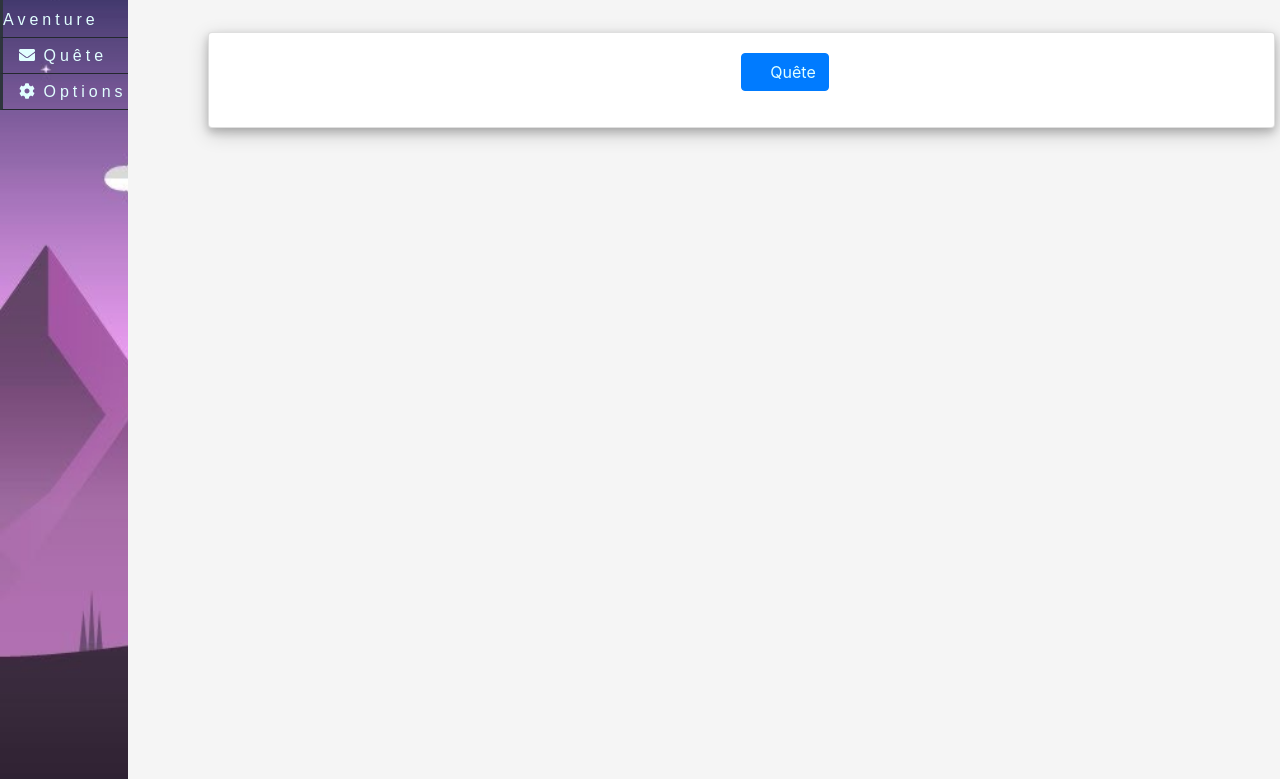
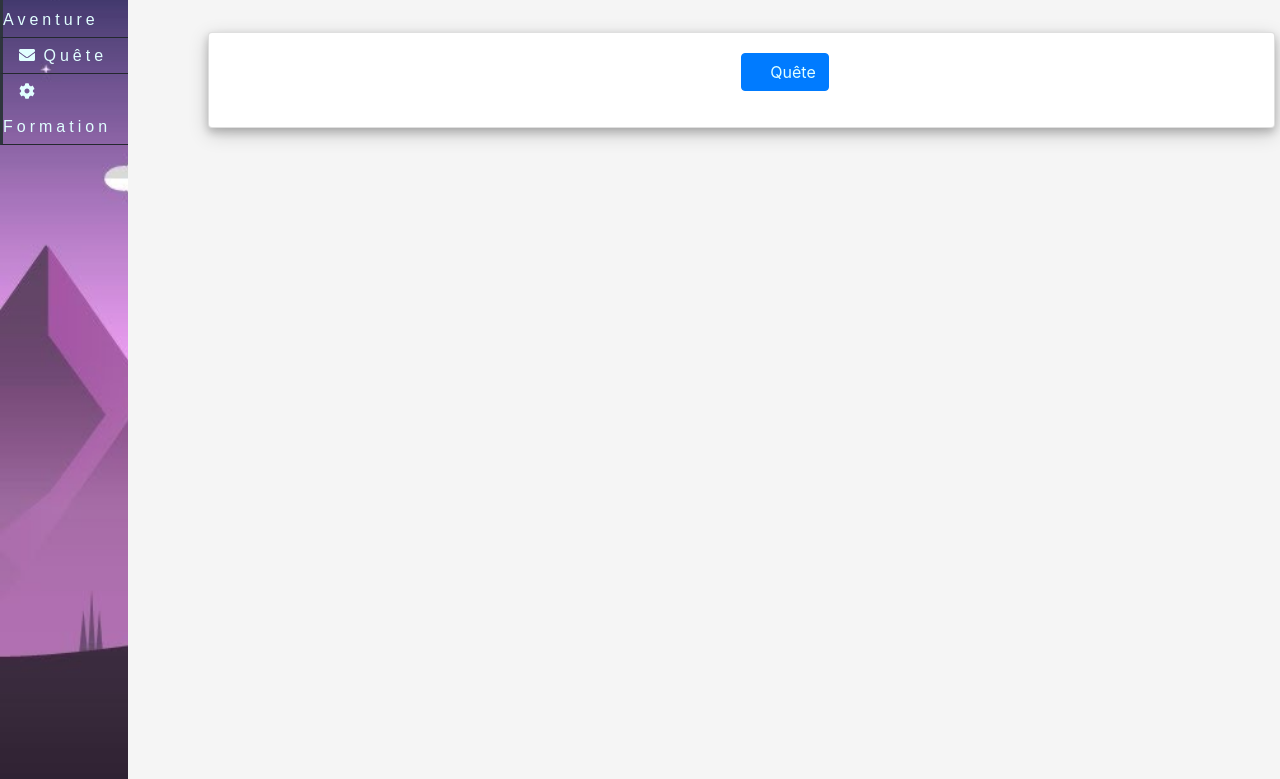
Before and after one commit to Loukoulele/Game_E4, a PHP site: page /game/index.php in a window 1280 px wide. Shown: the part 138-917 px from the top of the page. Run offline with PHP 8.4, Linux system fonts and the light colour scheme; the visitor is signed in with stand-in values (Sample User, id 1); data that the repository does not hold is empty; some libraries are stand-ins or nearby versions.

Commit message:
Merge branch 'master' of https://github.com/Loukoulele/Game_E4

```diff
--- a/game/side_menu/side_menu.php
+++ b/game/side_menu/side_menu.php
@@ -11,7 +11,7 @@
             <a href="quete.php"><i class="fas fa-envelope"></i> Quête</a>
            </li>
            <li>
-             <a href="#"><i class="fa fa-cog" aria-hidden="true"></i> Options</a>
+             <a href="#"><i class="fa fa-cog" aria-hidden="true"></i> Formation</a>
            </li>
          </ul>
        </div>
```
